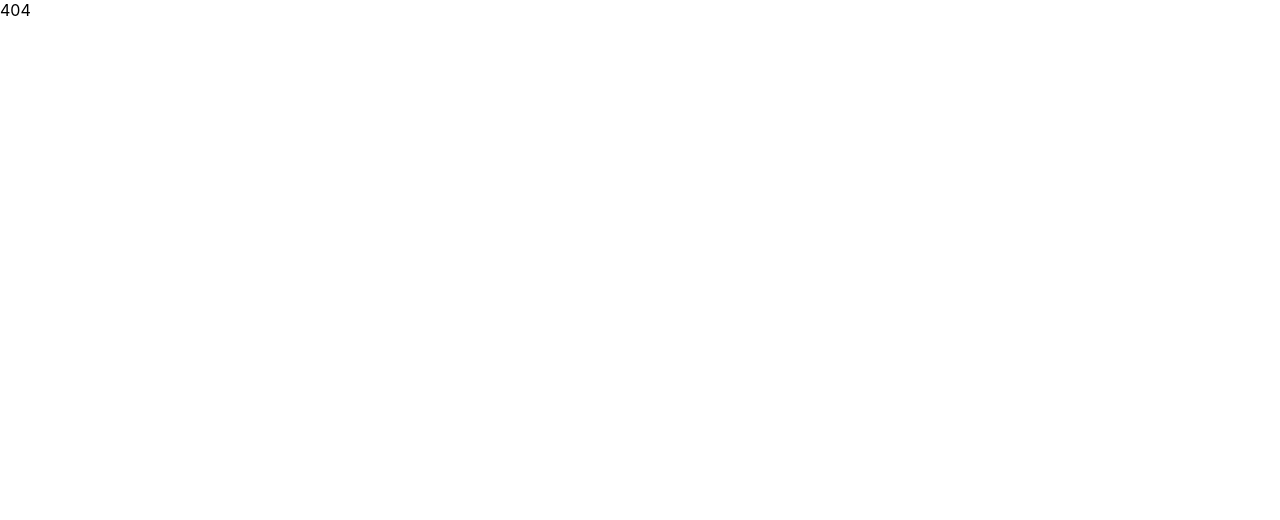
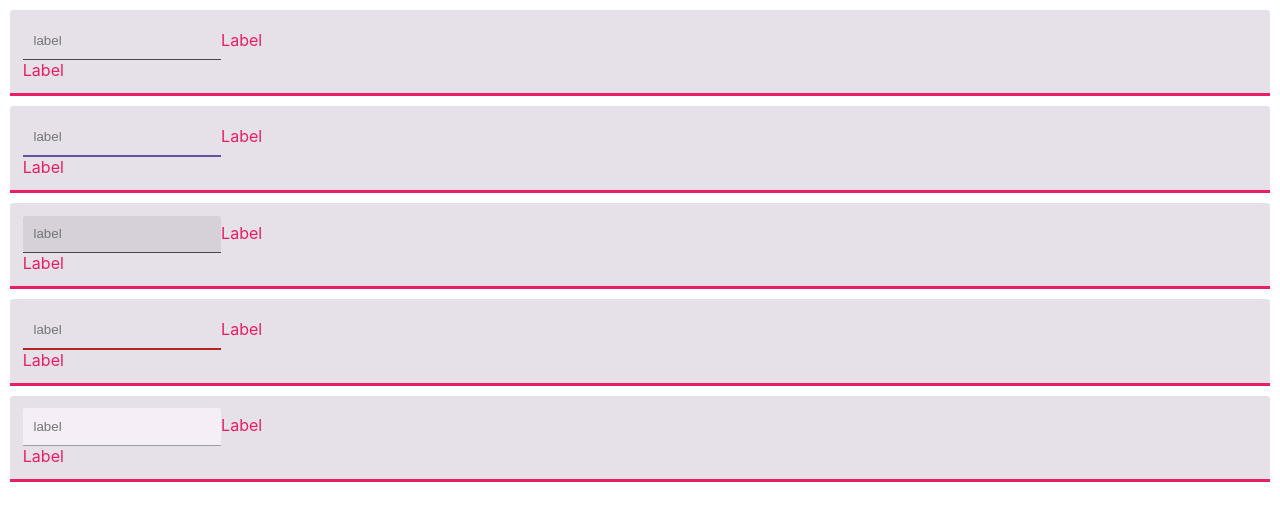
Before and after one commit to turovetsss/ToDo-List, a React (Create React App) app: page /inputs in a window 1280 px wide. Before the commit this address had no page. Shown: the top 520 px of the page. Built offline with nearby package versions, Linux system fonts and the light colour scheme.

Commit message:
input model

```diff
--- a/src/components/input/input.css
+++ /dev/null
@@ -1,14 +0,0 @@
-.input {
-    appearance: none;
-    border: none;
-    outline: none;
-    border-bottom: 0.2em solid #e91e63;
-    background: rgba(#e91e63, 0.2);
-    border-radius: 0.2em 0.2em 0 0;
-    padding: 0.4em;
-    color: #e91e63;
-
-    &:focus:not(:disabled) {
-        border-bottom: 0.2em solid rgba(rgb(185, 185, 69) 9, 171, 94);
-    }
-}
--- a/src/components/input/input.jsx
+++ b/src/components/input/input.jsx
@@ -1,15 +1,18 @@
 import React, { useMemo } from 'react';
 
-import './input.css';
+import './input.scss';
 
 export const Input = props => {
-    const { children, type = 'input', disabled, view = 'filled', size = 'm' } = props;
+    const { type = 'input', disabled, view = 'filled', size = 'm' } = props;
 
     const className = useMemo(() => ['input', `input--${view}`, `input--size-${size}`, props.className].join(' '), [props.className, size, view]);
 
     return (
-        <input className={className} type={type} disabled={disabled}>
-            {children}
-        </input>
+        <div className='input'>
+            <input className={className} type={type} disabled={disabled} placeholder='label' />
+            <label className=''>Label</label>
+            <div></div>
+            <span>Label</span>
+        </div>
     );
 };
--- /dev/null
+++ b/src/components/input/input.scss
@@ -0,0 +1,66 @@
+.input {
+
+  appearance: none;
+    border: none;
+    outline: none;
+    border-bottom: 0.2em solid #e91e63;
+    background: #e6e0e9;
+    border-radius: 0.2em 0.2em 0 0;
+    padding: 0.8em;
+    color: #e91e63;
+
+    &--filled {
+        color: #ffffff;
+        background: #e6e0e9;
+        border-bottom: 0.1em solid #49454f;
+        .dark-theme & {
+            background-color: #d0bcff;
+            color: #381e72;
+        }
+
+        &:disabled {
+            background-color: #f5eef6;
+            border-bottom: 0.1em solid #a39ea5;
+
+            .dark-theme & {
+                background-color: #2e2b31;
+                color: #737077;
+            }
+        }
+
+        &-hover:not(-disabled),
+        &:hover:not(:disabled) {
+            background-color: #d6d0d9;
+            border-bottom: 0.1em solid #49454f;
+
+
+            .dark-theme & {
+                background-color: #d0bcff;
+                color: #381e72;
+            }
+        }
+
+        &-invalid:not(-disabled),
+        &:invalid:not(:disabled) {
+            background-color: #e6e0e9;
+            border-bottom:0.2em solid #b3261e;
+
+
+            .dark-theme & {
+                background-color: #d0bcff;
+                color: #381e72;
+            }
+        }
+
+        &-focus:not(-disabled),
+        &:focus:not(:disabled) {
+            background-color: #e6e0e9;
+            border-bottom: 0.2em solid#6750a4;
+
+            .dark-theme & {
+                background-color: #d0bcff;
+                color: #381e72;
+            }
+        }
+    }
+}
--- a/src/pages/index.js
+++ b/src/pages/index.js
@@ -1 +1,2 @@
 export * from './buttons';
+export * from './inputs';
--- /dev/null
+++ b/src/pages/inputs/index.js
@@ -0,0 +1 @@
+export * from './inputs';
--- /dev/null
+++ b/src/pages/inputs/input.scss
@@ -0,0 +1,6 @@
+.inputs-container{
+  & > * {
+    margin-right: 16px;
+    margin: 10px;
+  }
+}
--- /dev/null
+++ b/src/pages/inputs/inputs.jsx
@@ -0,0 +1,16 @@
+import React from 'react';
+import { Input } from 'components';
+
+import './input.scss';
+
+export const InputsPage = () => {
+    return (
+        <div className='inputs-container'>
+            <Input view='filled' />
+            <Input view='filled' className='input--filled-focus' />
+            <Input view='filled' className='input--filled-hover' />
+            <Input view='filled' className='input--filled-invalid' />
+            <Input disabled={true} />
+        </div>
+    );
+};
--- a/src/routes.jsx
+++ b/src/routes.jsx
@@ -1,5 +1,5 @@
 import React from 'react';
-import { ButtonsPage } from 'pages';
+import { ButtonsPage, InputsPage } from 'pages';
 
 export const ROUTES = [
     {
@@ -7,4 +7,9 @@ export const ROUTES = [
         element: <ButtonsPage />,
         errorElement: <>404</>,
     },
+    {
+        path: '/inputs',
+        element: <InputsPage />,
+        errorElement: <>404</>,
+    },
 ];
```
